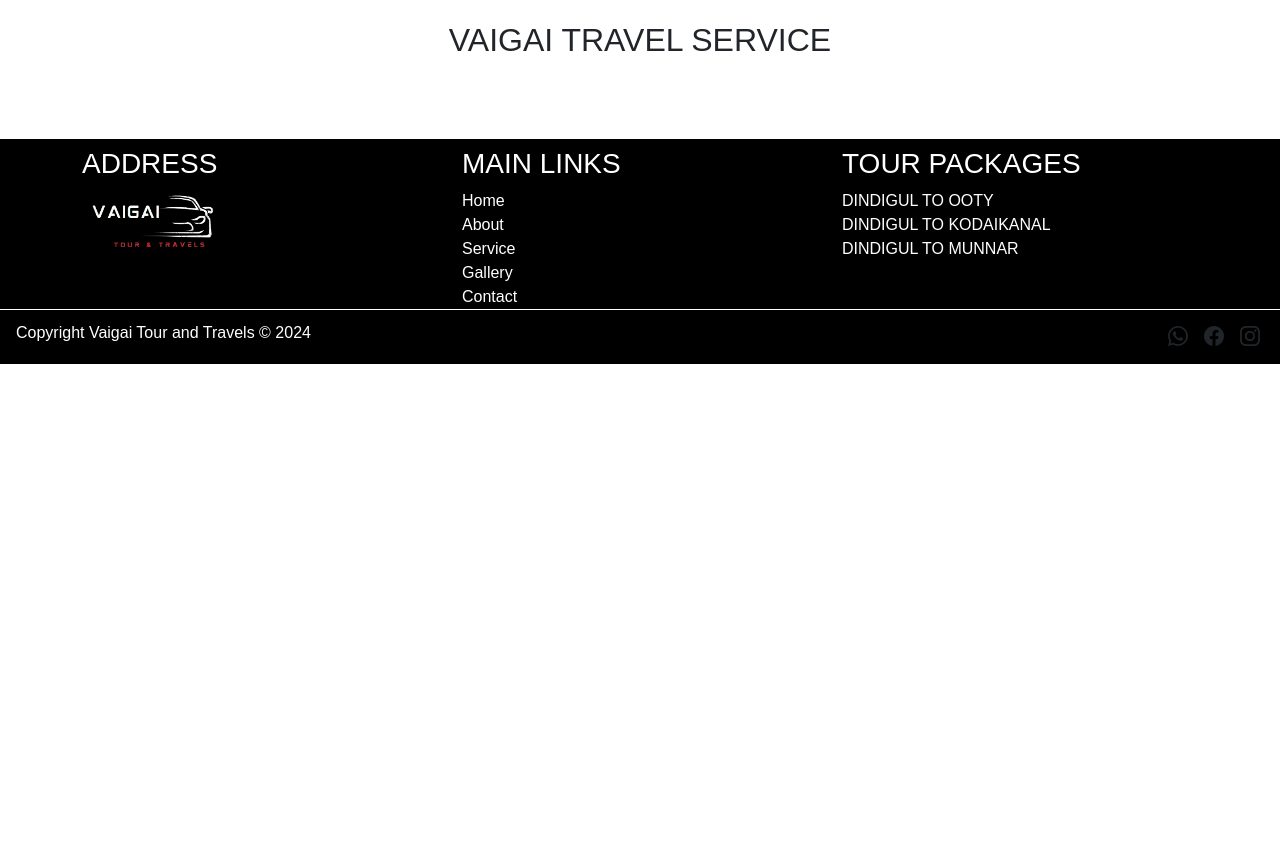
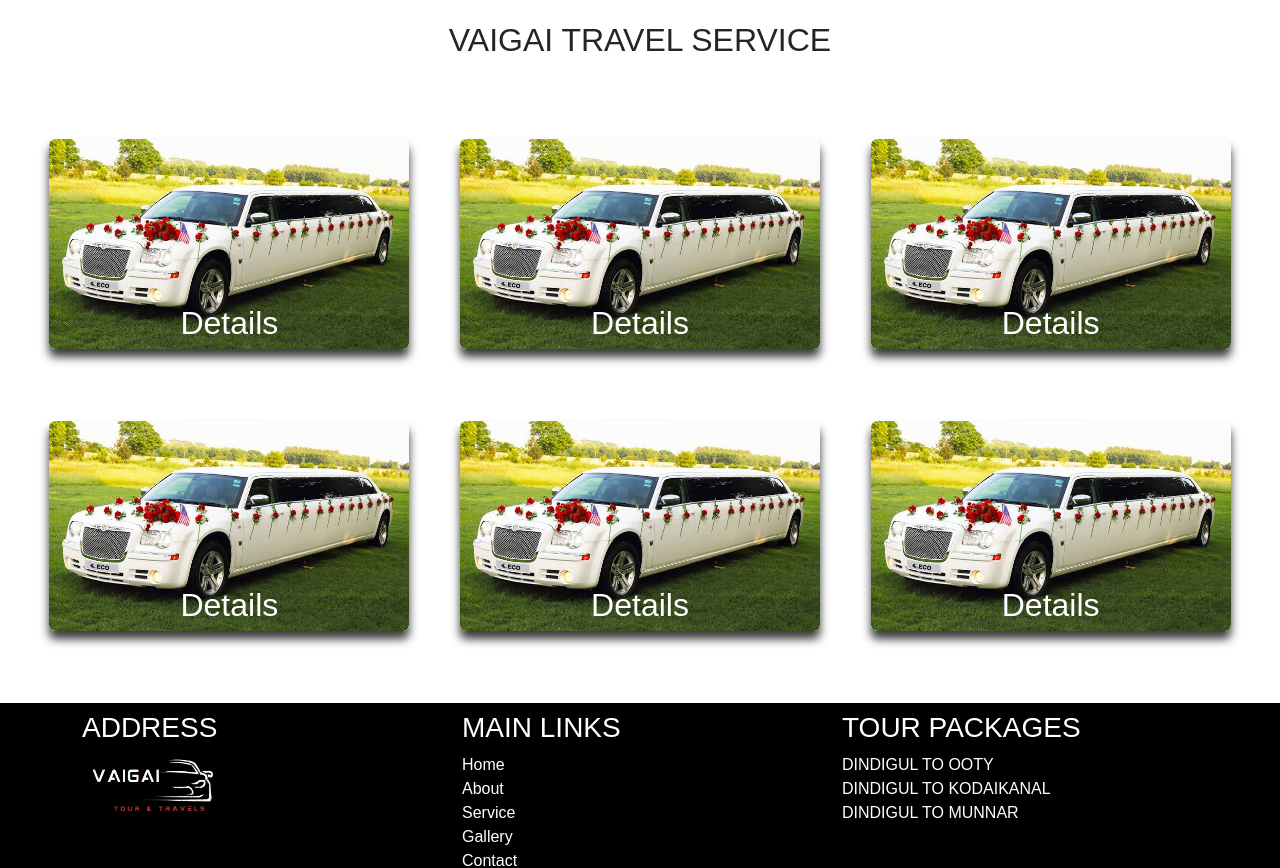
Before and after one commit to Ajith5104/Vaigai_TR, a React (Create React App) app: page /service in a window 1280 px wide. Shown: the part 540-1408 px from the top of the page. Before the commit the page ends 904 px from the top, so only its background shows below. Built offline with nearby package versions, Linux system fonts and the light colour scheme.

Commit message:
complete

```diff
--- a/src/Components/Footer.js
+++ b/src/Components/Footer.js
@@ -65,17 +65,17 @@ const Footer = () => {
         </h6>
         <ul className="list-unstyled d-flex justify-content-center justify-content-md-end mb-0">
           <li className="d-inline-flex p-2">
-            <a href="/" className="text-dark">
+            <a href="www.facebook.com" className="text-dark">
               <i className="bi bi-whatsapp fs-5"></i>
             </a>
           </li>
           <li className="d-inline-flex p-2">
-            <a href="/" className="text-dark">
+            <a href="https://web.whatsapp.com/" className="text-dark">
               <i className="bi bi-facebook fs-5"></i>
             </a>
           </li>
           <li className="d-inline-flex p-2">
-            <a href="/" className="text-dark">
+            <a href="www.instagram.com" className="text-dark">
               <i className="bi bi-instagram fs-5"></i>
             </a>
           </li>
--- a/src/Components/Service.js
+++ b/src/Components/Service.js
@@ -27,7 +27,7 @@ function Service() {
       <div className="service-section container-fluid py-3">
         {/* First Row */}
 
-        {/* <div className="d-flex flex-wrap justify-content-around mt-3 ">
+     <div className="d-flex flex-wrap justify-content-around mt-3 ">
           {Array(3)
             .fill()
             .map((_, index) => (
@@ -62,10 +62,10 @@ function Service() {
                 </div>
               </div>
             ))}
-        </div> */}
+        </div>
 
         {/* Second Row */}
-        {/* <div className="d-flex flex-wrap justify-content-around mt-3 ">
+         <div className="d-flex flex-wrap justify-content-around mt-3 ">
           {Array(3)
             .fill()
             .map((_, index) => (
@@ -100,7 +100,7 @@ function Service() {
                 </div>
               </div>
             ))}
-        </div> */}
+        </div>
       </div>
     </div>
   );
```
